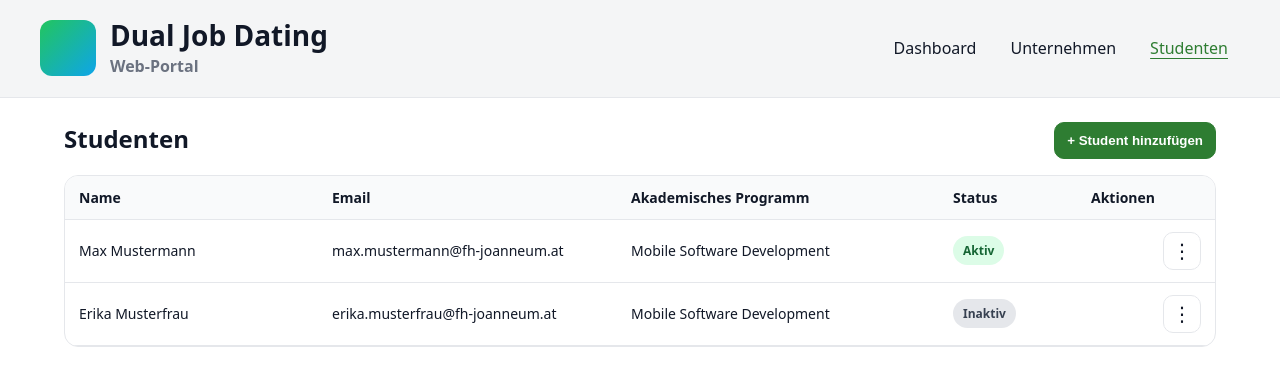
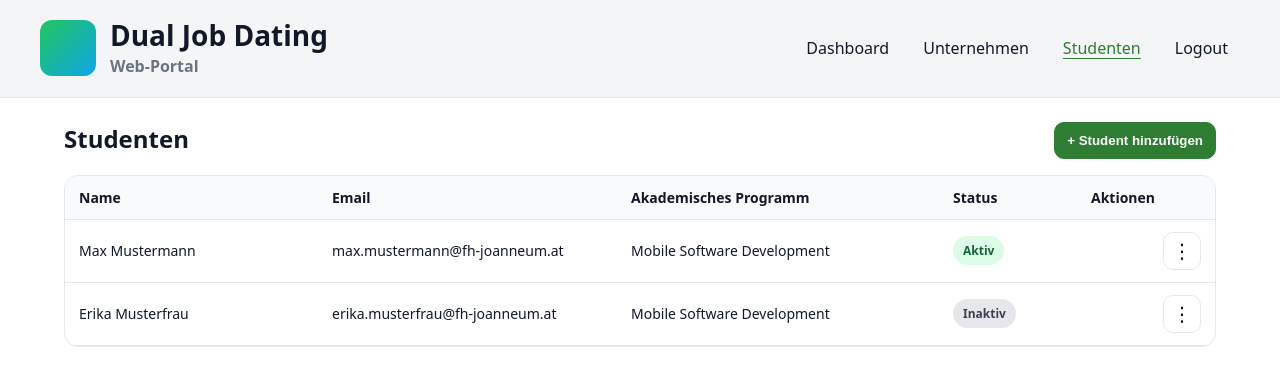
Before and after one commit to FH-JOANNEUM-MSD/msd23-dual-job-date-web, a Next.js app: page /students in a window 1280 px wide. Shown: the top 386 px of the page. Built offline with nearby package versions, Linux system fonts and the light colour scheme.

Commit message:
Logout button

```diff
--- a/components/TopNav.tsx
+++ b/components/TopNav.tsx
@@ -7,6 +7,7 @@
   { href: "/dashboard", label: "Dashboard" },
   { href: "/companies", label: "Unternehmen" },
   { href: "/students", label: "Studenten" },
+  { href: "/login", label: "Logout" },
 ];
 
 function isActive(pathname: string, href: string) {
```
